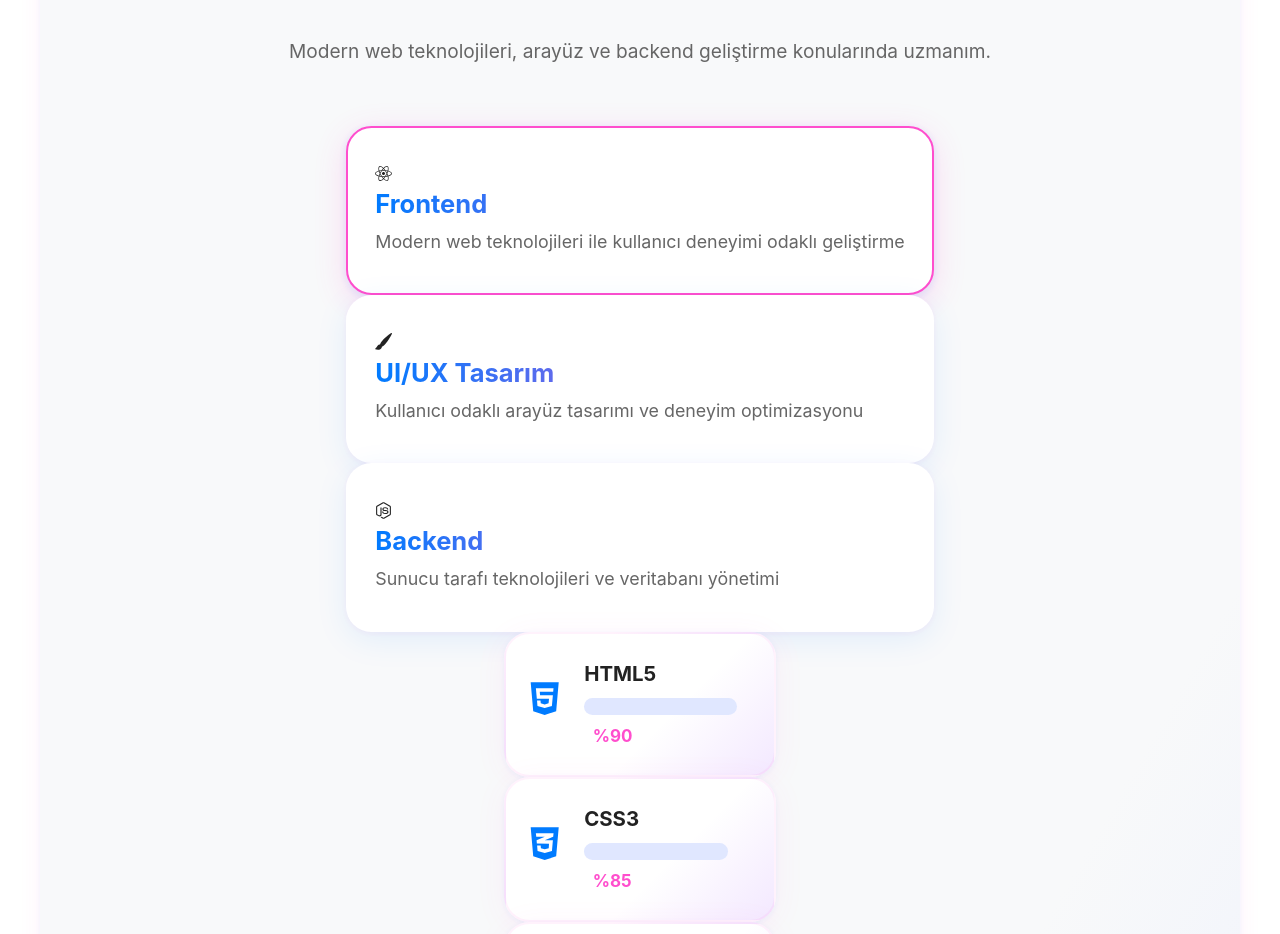
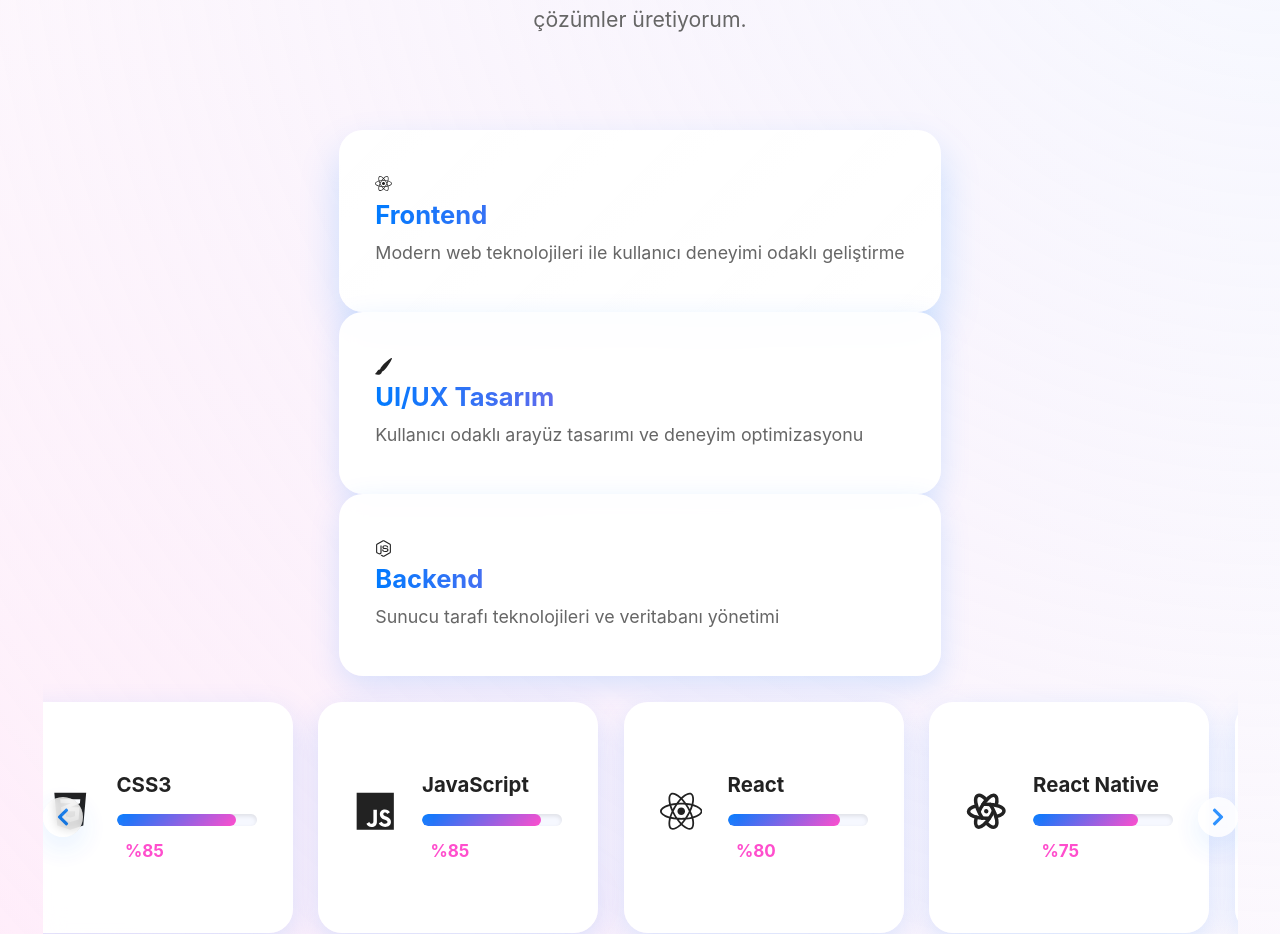
Before and after one commit to enesakmehmet/new-portfolio-v4, a React (Vite) app: page /#/ in a window 1280 px wide. Shown: the part 1866-2800 px from the top of the page. Built offline with nearby package versions, Linux system fonts and the light colour scheme; no server answers; a web font is replaced by a local one.

Commit message:
Yeni tasarım

```diff
--- a/src/App.css
+++ b/src/App.css
@@ -26,35 +26,57 @@ body {
   overflow-x: hidden;
   transition: background-color var(--transition-speed) ease, color var(--transition-speed) ease;
   background: var(--bg-primary);
+  margin: 0;
+  padding: 0;
+  width: 100%;
 }
 
 .app {
   min-height: 100vh;
+  width: 100%;
   background-color: var(--bg-primary);
   overflow-x: hidden;
   display: flex;
   flex-direction: column;
   transition: background-color var(--transition-speed) ease;
   position: relative;
+  margin: 0;
+  padding: 0;
 }
 
 section {
   padding: var(--section-spacing) 0;
-  max-width: var(--max-width);
-  margin: 0 auto;
+  width: 100%;
+  margin: 0;
   padding-inline: var(--desktop-padding);
-  border-radius: var(--border-radius);
-  box-shadow: var(--box-shadow);
   background: var(--card-bg, #fff);
 }
 
 @media (max-width: 900px) {
   section {
     padding: var(--section-spacing-mobile) var(--mobile-padding);
-    box-shadow: 0 2px 8px #ff4ecd08;
+    box-shadow: none;
   }
   html {
     font-size: 15.5px;
+  }
+}
+
+@media (max-width: 600px) {
+  section {
+    padding: calc(var(--section-spacing-mobile) / 1.5) var(--mobile-padding);
+  }
+  html {
+    font-size: 14px;
+  }
+}
+
+@media (max-width: 480px) {
+  section {
+    padding: calc(var(--section-spacing-mobile) / 2) var(--mobile-padding);
+  }
+  html {
+    font-size: 13px;
   }
 }
 
@@ -108,8 +130,7 @@ section,
 /* Container */
 .container {
   width: 100%;
-  max-width: var(--max-width);
-  margin: 0 auto;
+  margin: 0;
   padding: 0 var(--desktop-padding);
 }
 
--- a/src/components/Hero.css
+++ b/src/components/Hero.css
@@ -1,5 +1,6 @@
 .hero {
   min-height: 100vh;
+  width: 100%;
   display: flex;
   align-items: center;
   justify-content: space-between;
@@ -8,6 +9,8 @@
   overflow: hidden;
   background: linear-gradient(135deg, var(--bg-primary) 0%, var(--bg-secondary) 100%);
   backdrop-filter: blur(10px);
+  margin: 0;
+  box-sizing: border-box;
 }
 
 /* Background Animation */
--- a/src/components/Skills.css
+++ b/src/components/Skills.css
@@ -1,4 +1,4 @@
-/* Modern ve dengeli Yeteneklerim bölümü için baştan sona güncelleme */
+/* Modern ve etkileyici Yeteneklerim bölümü için yeni tasarım */
 :root {
   --primary-color: #007bff;
   --secondary-color: #ff4ecd;
@@ -9,20 +9,27 @@
   --bg-secondary: #f8f9fa;
   --text-primary: #222;
   --text-secondary: #666;
-  --card-bg: #fff;
-  --card-shadow: 0 8px 32px #007bff18, 0 1.5px 6px #ff4ecd10;
-  --border-radius: 1.5rem;
+  --card-bg: rgba(255, 255, 255, 0.95);
+  --card-shadow: 0 10px 30px rgba(0, 123, 255, 0.15);
+  --border-radius: 24px;
+  --gradient-primary: linear-gradient(135deg, var(--primary-color), var(--secondary-color));
+  --gradient-hover: linear-gradient(135deg, var(--secondary-color), var(--primary-color));
 }
 
 .skills-section {
-  width: 100vw;
+  width: 100%;
   min-height: 100vh;
-  background: linear-gradient(120deg, #f8f9fa 60%, #e0e7ff 100%);
-  padding: 6rem 0 6rem 0;
+  background: radial-gradient(circle at top right, rgba(224, 231, 255, 0.3), transparent),
+              radial-gradient(circle at bottom left, rgba(255, 78, 205, 0.1), transparent);
+  padding: 4rem 0;
   display: flex;
   flex-direction: column;
   align-items: center;
   justify-content: flex-start;
+  position: relative;
+  overflow: hidden;
+  margin: 0;
+  box-sizing: border-box;
 }
 
 .skills-container {
@@ -43,13 +50,27 @@
 .skills-title {
   font-size: 4rem;
   font-weight: 900;
-  background: linear-gradient(90deg, var(--primary-color), var(--secondary-color));
+  background: var(--gradient-primary);
   -webkit-background-clip: text;
   background-clip: text;
   -webkit-text-fill-color: transparent;
-  text-fill-color: transparent;
+
   margin-bottom: 1.2rem;
   letter-spacing: -1px;
+  position: relative;
+  text-align: center;
+}
+
+.skills-title::after {
+  content: '';
+  position: absolute;
+  bottom: -10px;
+  left: 50%;
+  transform: translateX(-50%);
+  width: 100px;
+  height: 4px;
+  background: var(--gradient-primary);
+  border-radius: 2px;
 }
 
 .skills-description {
@@ -61,30 +82,52 @@
 
 .skills-categories-container {
   display: grid;
-  grid-template-columns: repeat(auto-fit, minmax(260px, 1fr));
-  gap: 2.5rem;
+  grid-template-columns: repeat(auto-fit, minmax(240px, 1fr));
+  gap: 2rem;
   width: 100%;
-  margin-bottom: 3.5rem;
+  margin-bottom: 3rem;
 }
 
 .skill-category-card {
   background: var(--card-bg);
   border-radius: var(--border-radius);
   box-shadow: var(--card-shadow);
-  padding: 2.1rem 1.6rem;
+  padding: 2.5rem 2rem;
   display: flex;
   flex-direction: column;
   align-items: flex-start;
-  min-height: 140px;
-  transition: box-shadow 0.3s, transform 0.3s;
+  min-height: 160px;
+  transition: all 0.4s cubic-bezier(0.4, 0, 0.2, 1);
   cursor: pointer;
   border: 2px solid transparent;
+  backdrop-filter: blur(10px);
+  transform-style: preserve-3d;
+  perspective: 1000px;
 }
 
 .skill-category-card.active, .skill-category-card:hover {
-  border: 2px solid var(--secondary-color);
-  box-shadow: 0 8px 32px #ff4ecd30, 0 2px 8px #007bff20;
-  transform: translateY(-4px) scale(1.03);
+  border: 2px solid transparent;
+  box-shadow: 0 20px 40px rgba(0, 123, 255, 0.2);
+  transform: translateY(-8px) rotateX(5deg) rotateY(5deg);
+  background: linear-gradient(135deg, rgba(255, 255, 255, 0.95), rgba(255, 255, 255, 0.98));
+}
+
+.skill-category-card::before {
+  content: '';
+  position: absolute;
+  top: 0;
+  left: 0;
+  right: 0;
+  bottom: 0;
+  border-radius: var(--border-radius);
+  background: var(--gradient-primary);
+  opacity: 0;
+  transition: opacity 0.4s ease;
+  z-index: -1;
+}
+
+.skill-category-card:hover::before {
+  opacity: 0.1;
 }
 
 .category-content h3 {
@@ -95,7 +138,7 @@
   -webkit-background-clip: text;
   background-clip: text;
   -webkit-text-fill-color: transparent;
-  text-fill-color: transparent;
+
 }
 
 .category-content p {
@@ -103,35 +146,91 @@
   font-size: 1.05rem;
 }
 
+.skill-list-container {
+  width: 100%;
+  overflow-x: auto;
+  padding: 1rem 0;
+  -webkit-overflow-scrolling: touch;
+  scrollbar-width: thin;
+  position: relative;
+  margin: 0 auto;
+}
+
+.skill-list-container::-webkit-scrollbar {
+  height: 6px;
+}
+
+.skill-list-container::-webkit-scrollbar-track {
+  background: rgba(224, 231, 255, 0.3);
+  border-radius: 10px;
+}
+
+.skill-list-container::-webkit-scrollbar-thumb {
+  background: var(--gradient-primary);
+  border-radius: 10px;
+}
+
 .skill-list {
-  width: 100%;
-  display: grid;
-  grid-template-columns: repeat(auto-fit, minmax(310px, 1fr));
-  gap: 2rem;
+  display: flex;
+  gap: 1.5rem;
+  padding: 0.5rem 0.5rem;
+  min-width: min-content;
+  transition: transform 0.3s ease;
 }
 
 .skill-card {
   background: var(--card-bg);
   border-radius: var(--border-radius);
   box-shadow: var(--card-shadow);
-  padding: 1.5rem 1.2rem;
+  padding: 2rem;
   display: flex;
   align-items: center;
-  gap: 1.2rem;
-  transition: box-shadow 0.3s, transform 0.3s;
+  gap: 1.5rem;
+  transition: all 0.4s cubic-bezier(0.4, 0, 0.2, 1);
   border: 2px solid transparent;
+  position: relative;
+  overflow: hidden;
+  backdrop-filter: blur(10px);
+  min-width: 280px;
+  flex-shrink: 0;
+}
+
+.skill-card::before {
+  content: '';
+  position: absolute;
+  top: 0;
+  left: 0;
+  right: 0;
+  bottom: 0;
+  background: var(--gradient-primary);
+  opacity: 0;
+  transition: opacity 0.4s ease;
+  z-index: 0;
 }
 
 .skill-card:hover {
-  border: 2px solid var(--primary-color);
-  box-shadow: 0 6px 24px #007bff30;
-  transform: scale(1.03);
+  transform: translateY(-5px) scale(1.02);
+  box-shadow: 0 15px 35px rgba(0, 123, 255, 0.2);
+}
+
+.skill-card:hover::before {
+  opacity: 0.05;
 }
 
 .skill-icon {
-  font-size: 2.2rem;
-  color: var(--primary-color);
-  min-width: 2.2rem;
+  font-size: 2.5rem;
+  background: var(--gradient-primary);
+  -webkit-background-clip: text;
+  background-clip: text;
+  -webkit-text-fill-color: transparent;
+  min-width: 2.5rem;
+  position: relative;
+  z-index: 1;
+  transition: transform 0.3s ease;
+}
+
+.skill-card:hover .skill-icon {
+  transform: scale(1.2) rotate(5deg);
 }
 
 .skill-info {
@@ -146,19 +245,41 @@
 
 .skill-bar {
   width: 100%;
-  height: 1rem;
-  background: #e0e7ff;
-  border-radius: 0.7rem;
-  margin: 0.5rem 0;
+  height: 12px;
+  background: rgba(224, 231, 255, 0.3);
+  border-radius: 8px;
+  margin: 0.8rem 0;
   overflow: hidden;
   position: relative;
+  box-shadow: inset 0 2px 4px rgba(0, 0, 0, 0.1);
 }
 
 .skill-bar-inner {
   height: 100%;
-  border-radius: 0.7rem;
-  background: linear-gradient(90deg, var(--primary-color), var(--secondary-color));
-  transition: width 0.7s cubic-bezier(0.23, 1, 0.32, 1);
+  border-radius: 8px;
+  background: var(--gradient-primary);
+  transition: width 1s cubic-bezier(0.4, 0, 0.2, 1);
+  position: relative;
+  overflow: hidden;
+}
+
+.skill-bar-inner::after {
+  content: '';
+  position: absolute;
+  top: 0;
+  left: 0;
+  right: 0;
+  bottom: 0;
+  background: linear-gradient(90deg,
+    rgba(255, 255, 255, 0) 0%,
+    rgba(255, 255, 255, 0.2) 50%,
+    rgba(255, 255, 255, 0) 100%);
+  animation: shine 2s infinite;
+}
+
+@keyframes shine {
+  0% { transform: translateX(-100%); }
+  100% { transform: translateX(100%); }
 }
 
 .skill-level-text {
@@ -168,20 +289,94 @@
   margin-left: 0.5rem;
 }
 
+/* Scroll Indicators */
+.scroll-indicator {
+  position: absolute;
+  top: 50%;
+  transform: translateY(-50%);
+  width: 40px;
+  height: 40px;
+  border-radius: 50%;
+  background: var(--card-bg);
+  box-shadow: var(--card-shadow);
+  display: flex;
+  align-items: center;
+  justify-content: center;
+  cursor: pointer;
+  z-index: 10;
+  opacity: 0.8;
+  transition: all 0.3s ease;
+  backdrop-filter: blur(5px);
+}
+
+.scroll-indicator:hover {
+  opacity: 1;
+  transform: translateY(-50%) scale(1.1);
+}
+
+.scroll-left {
+  left: 0;
+}
+
+.scroll-right {
+  right: 0;
+}
+
+.scroll-indicator svg {
+  width: 20px;
+  height: 20px;
+  fill: var(--primary-color);
+}
+
+/* Auto-scroll animation */
+@keyframes autoScroll {
+  0% { transform: translateX(0); }
+  100% { transform: translateX(calc(-280px * var(--card-count))); } /* Adjust based on card width and count */
+}
+
+.auto-scrolling {
+  animation: autoScroll 30s linear infinite;
+  --card-count: 6; /* Adjust based on number of cards */
+}
+
+.auto-scrolling:hover {
+  animation-play-state: paused;
+}
+
+/* Make sure duplicate cards are only visible during scrolling */
+.skill-card.duplicate {
+  display: block;
+}
+
 /* Responsive */
 @media (max-width: 1100px) {
   .skills-title { font-size: 2.5rem; }
   .skills-container { padding: 0 1rem; }
-  .skills-categories-container { gap: 1.2rem; }
-  .skill-list { gap: 1.2rem; }
+  .skills-categories-container { gap: 1.2rem; grid-template-columns: repeat(auto-fit, minmax(220px, 1fr)); }
+  .skill-card { min-width: 260px; }
 }
 
-@media (max-width: 700px) {
+@media (max-width: 768px) {
+  .skills-section { padding: 3rem 0; }
+  .skills-title { font-size: 2rem; }
+  .skills-container { padding: 0 1rem; }
+  .skills-header { margin-bottom: 2rem; }
+  .skills-categories-container { grid-template-columns: repeat(auto-fit, minmax(200px, 1fr)); gap: 1rem; }
+  .skill-card { min-width: 240px; }
+}
+
+@media (max-width: 600px) {
   .skills-section { padding: 2.5rem 0; }
+  .skills-title { font-size: 1.8rem; }
+  .skills-container { padding: 0 0.75rem; }
+  .skills-categories-container { grid-template-columns: 1fr; }
+  .skill-card { min-width: 220px; }
+}
+
+@media (max-width: 480px) {
+  .skills-section { padding: 2rem 0; }
   .skills-title { font-size: 1.7rem; }
-  .skills-container { padding: 0 0.3rem; }
-  .skills-header { margin-bottom: 2rem; }
-  .skills-categories-container { grid-template-columns: 1fr; gap: 1rem; }
-  .skill-list { grid-template-columns: 1fr; gap: 1rem; }
-  .skill-card { flex-direction: column; align-items: flex-start; gap: 0.5rem; }
+  .skills-container { padding: 0 0.5rem; }
+  .skill-card { flex-direction: column; align-items: flex-start; gap: 0.5rem; padding: 1.5rem; min-width: 200px; }
+  .skill-icon { font-size: 2rem; margin-bottom: 0.5rem; }
 }
--- a/src/components/Skills.jsx
+++ b/src/components/Skills.jsx
@@ -1,12 +1,11 @@
-import { motion, AnimatePresence } from 'framer-motion'
+import { motion } from 'framer-motion'
 import { useState, useEffect, useRef } from 'react'
 import './Skills.css'
-import { FaHtml5, FaCss3Alt, FaJs, FaReact, FaVuejs, FaGitAlt, FaNodeJs, FaSass, FaGithub } from 'react-icons/fa'
+import { FaHtml5, FaCss3Alt, FaJs, FaReact, FaVuejs, FaGitAlt, FaNodeJs, FaSass, FaGithub, FaChevronLeft, FaChevronRight } from 'react-icons/fa'
 import { SiTypescript, SiAdobexd, SiFigma, SiPostman, SiReacthookform, SiExpress, SiPassport, SiPostgresql, SiPrisma, SiNestjs } from 'react-icons/si'
 import { MdDevices, MdStorage } from 'react-icons/md'
 import { BsBrushFill } from 'react-icons/bs'
 import { TbBrandReactNative } from 'react-icons/tb'
-import React from 'react'
 
 // Floating element decoration
 const FloatingElement = ({ delay = 0, size = 30, color = "#fff", top, left, opacity = 0.2 }) => {
@@ -17,20 +16,21 @@ const FloatingElement = ({ delay = 0, size = 30, color = "#fff", top, left, opac
         position: 'absolute',
         width: size,
         height: size,
-        backgroundColor: color,
+        background: `radial-gradient(circle at center, ${color}, transparent)`,
         borderRadius: '50%',
         top: top,
         left: left,
-        filter: 'blur(8px)',
-        opacity: opacity
+        filter: 'blur(15px)',
+        opacity: opacity,
+        zIndex: 0
       }}
       animate={{
-        y: [0, -15, 0, 15, 0],
-        x: [0, 10, 0, -10, 0],
-        scale: [1, 1.05, 1, 0.95, 1],
+        y: [0, -20, 0, 20, 0],
+        x: [0, 15, 0, -15, 0],
+        scale: [1, 1.1, 1, 0.9, 1],
       }}
       transition={{
-        duration: 15,
+        duration: 20,
         repeat: Infinity,
         repeatType: 'loop',
         ease: 'easeInOut',
@@ -44,12 +44,14 @@ const FloatingElement = ({ delay = 0, size = 30, color = "#fff", top, left, opac
 const BackgroundDecoration = () => {
   return (
     <div className="skills-bg-decoration">
-      <FloatingElement size={100} top="10%" left="5%" color="rgba(var(--frontend-color-rgb), 0.2)" delay={0} />
-      <FloatingElement size={60} top="25%" left="15%" color="rgba(var(--design-color-rgb), 0.2)" delay={2} />
-      <FloatingElement size={80} top="60%" left="8%" color="rgba(var(--backend-color-rgb), 0.2)" delay={4} />
-      <FloatingElement size={120} top="15%" left="85%" color="rgba(var(--frontend-color-rgb), 0.2)" delay={1} />
-      <FloatingElement size={70} top="50%" left="90%" color="rgba(var(--design-color-rgb), 0.2)" delay={3} />
-      <FloatingElement size={90} top="75%" left="80%" color="rgba(var(--backend-color-rgb), 0.2)" delay={5} />
+      <FloatingElement size={150} top="5%" left="5%" color="rgba(var(--frontend-color-rgb), 0.15)" delay={0} />
+      <FloatingElement size={100} top="20%" left="15%" color="rgba(var(--design-color-rgb), 0.12)" delay={2} />
+      <FloatingElement size={120} top="60%" left="8%" color="rgba(var(--backend-color-rgb), 0.15)" delay={4} />
+      <FloatingElement size={180} top="10%" left="85%" color="rgba(var(--frontend-color-rgb), 0.12)" delay={1} />
+      <FloatingElement size={130} top="45%" left="90%" color="rgba(var(--design-color-rgb), 0.15)" delay={3} />
+      <FloatingElement size={160} top="75%" left="80%" color="rgba(var(--backend-color-rgb), 0.12)" delay={5} />
+      <FloatingElement size={140} top="35%" left="50%" color="rgba(var(--primary-rgb), 0.1)" delay={6} />
+      <FloatingElement size={120} top="85%" left="40%" color="rgba(var(--secondary-rgb), 0.1)" delay={7} />
     </div>
   );
 }
@@ -88,9 +90,8 @@ const Skills = () => {
   const [activeCategory, setActiveCategory] = useState("Frontend");
   const [skills, setSkills] = useState([]);
   const skillsContainerRef = useRef(null);
-  const [isHovering, setIsHovering] = useState(false);
-  const [hoverPosition, setHoverPosition] = useState({ x: 0, y: 0 });
-  const [activeSkill, setActiveSkill] = useState(null);
+  const skillsListRef = useRef(null);
+  const [isAutoScrolling, setIsAutoScrolling] = useState(true);
 
   useEffect(() => {
     const savedSkills = localStorage.getItem('skillCategories');
@@ -170,51 +171,48 @@ const Skills = () => {
     return skills.find(group => group.category === activeCategory) || { items: [] };
   }
 
-  const handleMouseMove = (e) => {
-    if (skillsContainerRef.current) {
-      const bounds = skillsContainerRef.current.getBoundingClientRect();
-      const x = (e.clientX - bounds.left) / bounds.width;
-      const y = (e.clientY - bounds.top) / bounds.height;
-      setHoverPosition({ x, y });
+
+
+  const handleScroll = (direction) => {
+    if (skillsListRef.current) {
+      const scrollAmount = 300; // Adjust based on card width
+      const currentScroll = skillsListRef.current.scrollLeft;
+
+      skillsListRef.current.scrollTo({
+        left: direction === 'left' ? currentScroll - scrollAmount : currentScroll + scrollAmount,
+        behavior: 'smooth'
+      });
+
+      // Temporarily disable auto-scrolling when manually scrolling
+      setIsAutoScrolling(false);
+      setTimeout(() => setIsAutoScrolling(true), 5000); // Re-enable after 5 seconds
     }
   };
 
-  const getCategoryGradient = (category) => {
-    switch(category) {
-      case "Frontend": return "linear-gradient(135deg, rgba(var(--frontend-color-rgb), 0.95), rgba(var(--primary-rgb), 0.95))";
-      case "UI/UX Tasarım": return "linear-gradient(135deg, rgba(var(--design-color-rgb), 0.95), rgba(156, 136, 255, 0.95))";
-      case "Backend": return "linear-gradient(135deg, rgba(var(--backend-color-rgb), 0.95), rgba(49, 151, 149, 0.95))";
-      default: return "linear-gradient(135deg, rgba(var(--primary-rgb), 0.95), rgba(var(--secondary-rgb), 0.95))";
-    }
-  };
 
-  const getCategoryColor = (category) => {
-    switch (category) {
-      case "Frontend": return "var(--frontend-color)";
-      case "UI/UX Tasarım": return "var(--design-color)";
-      case "Backend": return "var(--backend-color)";
-      default: return "var(--primary-color)";
-    }
-  };
 
   return (
-    <section id="skills"
+    <motion.section
+      id="skills"
+      initial={{ opacity: 0, y: 50 }}
+      animate={{ opacity: 1, y: 0 }}
+      transition={{ duration: 0.8, ease: 'easeOut' }}
       className="skills-section"
       ref={skillsContainerRef}
-      onMouseMove={handleMouseMove}
       data-active-category={activeCategory}
     >
       <BackgroundDecoration />
 
       <motion.div
         className="skills-header"
-        initial={{ opacity: 0, y: 40 }}
-        whileInView={{ opacity: 1, y: 0 }}
-        viewport={{ once: true }}
-        transition={{ duration: 0.8 }}
+        initial={{ opacity: 0, y: 30 }}
+        animate={{ opacity: 1, y: 0 }}
+        transition={{ duration: 0.8, delay: 0.2 }}
       >
-        <h2 className="skills-title gradient-title">Yeteneklerim</h2>
-        <p className="skills-subtitle">Modern web teknolojileri, arayüz ve backend geliştirme konularında uzmanım.</p>
+        <h2 className="skills-title">Yeteneklerim</h2>
+        <p className="skills-description">
+          Modern web teknolojileri ve araçları kullanarak yaratıcı çözümler üretiyorum.
+        </p>
       </motion.div>
 
       <div className="skills-container">
@@ -243,16 +241,21 @@ const Skills = () => {
         </div>
 
         <motion.div
-          className="skills-list-container"
+          className="skill-list-container"
           initial={{ opacity: 0, y: 40 }}
           whileInView={{ opacity: 1, y: 0 }}
           viewport={{ once: true }}
           transition={{ duration: 0.8, delay: 0.2 }}
+          onMouseEnter={() => setIsAutoScrolling(false)}
+          onMouseLeave={() => setIsAutoScrolling(true)}
         >
-          <div className="skills-list">
+          <div
+            className={`skill-list ${isAutoScrolling ? 'auto-scrolling' : ''}`}
+            ref={skillsListRef}
+          >
             {getActiveSkillGroup().items.map((skill, idx) => (
               <motion.div
-                className="skill-card gradient-card"
+                className="skill-card"
                 key={skill.name}
                 initial={{ opacity: 0, scale: 0.95 }}
                 whileInView={{ opacity: 1, scale: 1 }}
@@ -260,14 +263,43 @@ const Skills = () => {
                 transition={{ delay: idx * 0.07, duration: 0.6, type: 'spring' }}
                 whileHover={{ scale: 1.06, boxShadow: "0 6px 24px #ff4ecd90" }}
               >
-                <div className="skill-icon gradient-bg">
+                <div className="skill-icon">
                   {skill.icon}
                 </div>
                 <div className="skill-info">
                   <span className="skill-name">{skill.name}</span>
-                  <div className="skill-bar-bg">
+                  <div className="skill-bar">
                     <motion.div
-                      className="skill-bar gradient-bar"
+                      className="skill-bar-inner"
+                      initial={{ width: 0 }}
+                      animate={{ width: skill.level + '%' }}
+                      transition={{ duration: 1.2, delay: 0.2 + idx * 0.05, type: 'spring' }}
+                    />
+                  </div>
+                  <span className="skill-level-text">%{skill.level}</span>
+                </div>
+              </motion.div>
+            ))}
+
+            {/* Duplicate cards for infinite scroll effect */}
+            {getActiveSkillGroup().items.map((skill, idx) => (
+              <motion.div
+                className="skill-card duplicate"
+                key={`duplicate-${skill.name}`}
+                initial={{ opacity: 0, scale: 0.95 }}
+                whileInView={{ opacity: 1, scale: 1 }}
+                viewport={{ once: true }}
+                transition={{ delay: idx * 0.07, duration: 0.6, type: 'spring' }}
+                whileHover={{ scale: 1.06, boxShadow: "0 6px 24px #ff4ecd90" }}
+              >
+                <div className="skill-icon">
+                  {skill.icon}
+                </div>
+                <div className="skill-info">
+                  <span className="skill-name">{skill.name}</span>
+                  <div className="skill-bar">
+                    <motion.div
+                      className="skill-bar-inner"
                       initial={{ width: 0 }}
                       animate={{ width: skill.level + '%' }}
                       transition={{ duration: 1.2, delay: 0.2 + idx * 0.05, type: 'spring' }}
@@ -278,9 +310,16 @@ const Skills = () => {
               </motion.div>
             ))}
           </div>
+
+          <div className="scroll-indicator scroll-left" onClick={() => handleScroll('left')}>
+            <FaChevronLeft />
+          </div>
+          <div className="scroll-indicator scroll-right" onClick={() => handleScroll('right')}>
+            <FaChevronRight />
+          </div>
         </motion.div>
       </div>
-    </section>
+    </motion.section>
   );
 }
 
--- a/src/index.css
+++ b/src/index.css
@@ -84,6 +84,12 @@
   box-sizing: border-box;
 }
 
+html, body {
+  width: 100%;
+  max-width: 100%;
+  overflow-x: hidden;
+}
+
 html {
   scroll-behavior: smooth;
   scroll-padding-top: 80px;
@@ -96,6 +102,11 @@ body {
   line-height: 1.5;
   transition: background-color var(--transition-speed) var(--transition-ease),
               color var(--transition-speed) var(--transition-ease);
+  width: 100%;
+  max-width: 100%;
+  margin: 0;
+  padding: 0;
+  overflow-x: hidden;
 }
 
 h1, h2, h3, h4, h5, h6 {
@@ -122,9 +133,8 @@ img {
 
 /* Utility Classes */
 .container {
-  width: 100%;
-  max-width: var(--max-width);
-  margin: 0 auto;
+  width: 100vw;
+  margin: 0;
   padding: 0 var(--desktop-padding);
 }
 
@@ -133,7 +143,7 @@ img {
   -webkit-background-clip: text;
   background-clip: text;
   -webkit-text-fill-color: transparent;
-  text-fill-color: transparent;
+  color: transparent;
 }
 
 .glass-effect {
@@ -150,6 +160,20 @@ img {
 
   html {
     font-size: 14px;
+  }
+
+  .container {
+    padding: 0 1rem;
+  }
+}
+
+@media (max-width: 480px) {
+  html {
+    font-size: 12px;
+  }
+
+  .container {
+    padding: 0 0.75rem;
   }
 }
 
```
